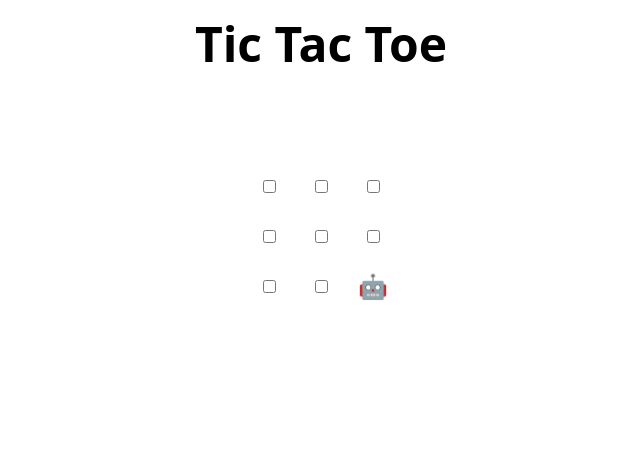
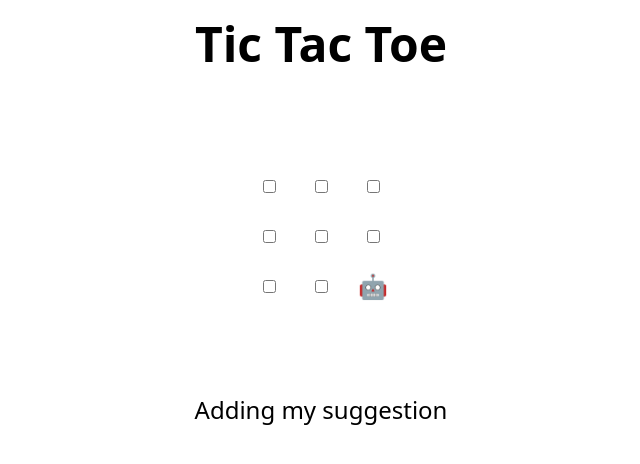
Before and after one commit to anijit-mlsa/skills-review-pull-requests, a plain HTML site: page index.html in a window 1280 px wide. Shown: the whole page, without its empty margins (319-959 px from the left). Drawn offline with Linux system fonts and the light colour scheme.

Commit message:
Update index.html
Adding my suggestion

```diff
--- a/index.html
+++ b/index.html
@@ -48,7 +48,7 @@
 </table>
 
 <h2 hidden>Game over, refresh to play again 🧑‍💻 🤖!</h2>
-
+Adding my suggestion
 <script>
   // Initialization
   const boxes = Array.from(document.querySelectorAll("td"));
```
